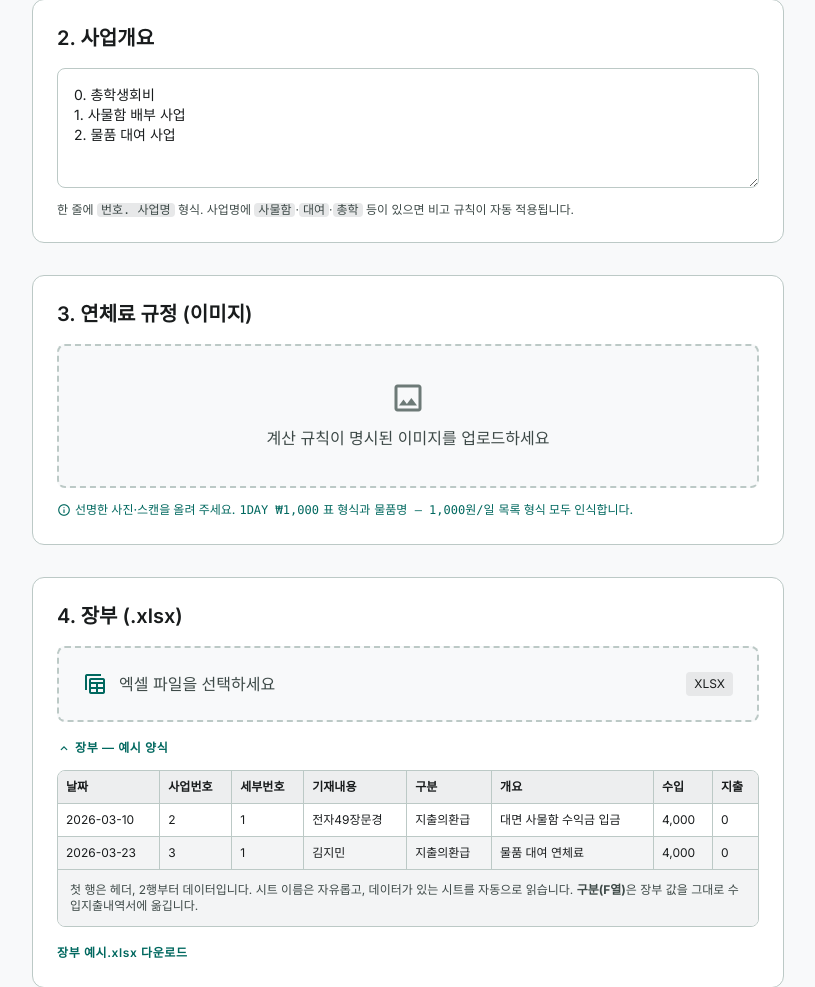
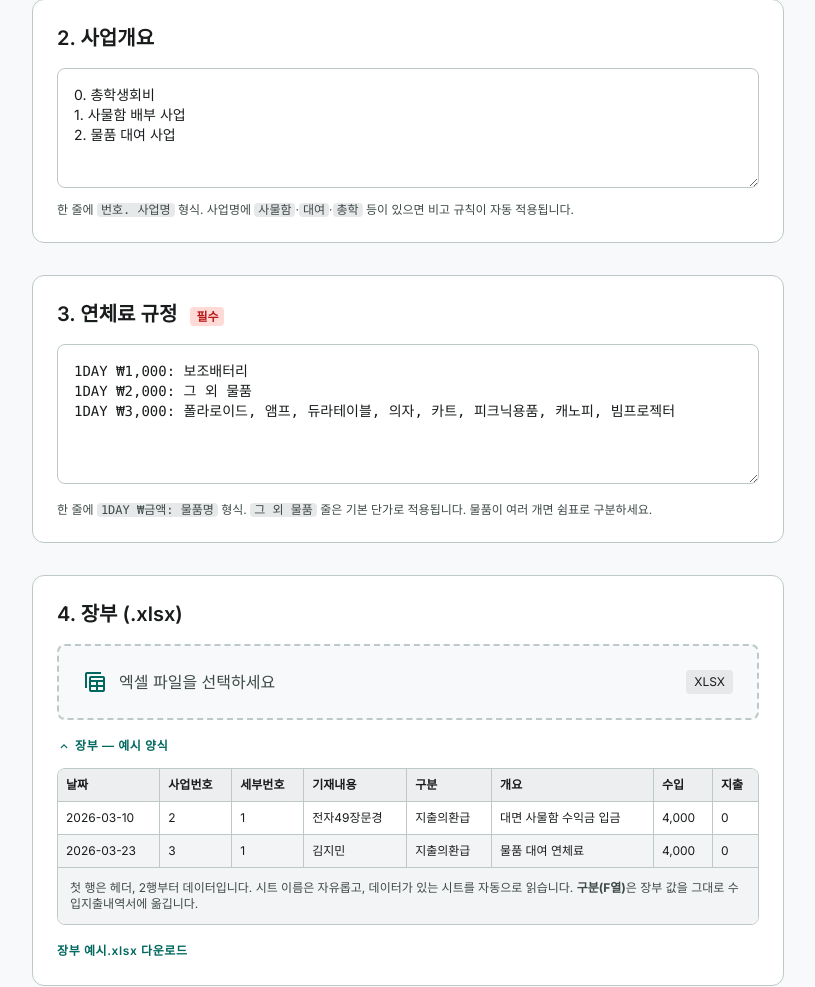
Before and after one commit to zanmang-lab/audit-income-expense, a FastAPI app: page / in a window 1280 px wide. Shown: the part 619-1606 px from the top of the page, without its empty margins (232-1047 px from the left). Run offline with FastAPI, Linux system fonts and the light colour scheme; some libraries are stand-ins or nearby versions.

Commit message:
Accept overdue rules as text (1DAY format) instead of image
웹 UI 텍스트 입력, OCR 없이 파싱. Render 메모리 부담 감소.

```diff
--- a/src/parse_overdue_rules_image.py
+++ b/src/parse_overdue_rules_image.py
@@ -212,19 +212,72 @@ def _parse_table_fee_rules(lines: list[str]) -> OverdueRulesConfig | None:
     return OverdueRulesConfig(default_per_day=default_per_day, categories=categories)
 
 
+def _parse_day_fee_colon_rules(lines: list[str]) -> OverdueRulesConfig | None:
+    """
+    '1DAY ₩1,000: 보조배터리' / '1DAY ₩2,000: 그 외 물품' 형식.
+    금액과 물품명이 한 줄에 콜론으로 구분된 입력.
+    """
+    default_per_day = 2000
+    by_day: dict[int, list[str]] = {}
+    parsed_any = False
+
+    for line in lines:
+        if not line or line.startswith("※"):
+            continue
+        if "연체료 규정" in line and "물품별" in line:
+            continue
+
+        amount = _parse_fee_amount(line)
+        if not amount:
+            continue
+
+        parsed_any = True
+        rest = line
+        for sep in (":", "："):
+            if sep in line:
+                rest = line.split(sep, 1)[1].strip()
+                break
+
+        if _is_default_keyword(rest):
+            default_per_day = amount
+            continue
+
+        keywords = _split_keywords(rest)
+        if not keywords:
+            continue
+
+        bucket = by_day.setdefault(amount, [])
+        for kw in keywords:
+            if kw not in bucket:
+                bucket.append(kw)
+
+    if not parsed_any:
+        return None
+    if not by_day:
+        return OverdueRulesConfig(default_per_day=default_per_day, categories=[])
+
+    return OverdueRulesConfig(
+        default_per_day=default_per_day,
+        categories=[
+            CategoryRule(per_day=per_day, keywords=keywords)
+            for per_day, keywords in sorted(by_day.items(), key=lambda x: -x[0])
+        ],
+    )
+
+
 def parse_overdue_rules_text(text: str) -> OverdueRulesConfig:
-    """규정표 텍스트(OCR·SVG)에서 물품별 1일 단가를 추출한다."""
+    """규정표 텍스트(OCR·SVG·직접 입력)에서 물품별 1일 단가를 추출한다."""
     normalized = _normalize_ocr_text(text)
     lines = [_strip_markup(raw.strip()) for raw in normalized.splitlines() if raw.strip()]
 
-    for parser in (_parse_inline_rules, _parse_table_fee_rules):
+    for parser in (_parse_day_fee_colon_rules, _parse_inline_rules, _parse_table_fee_rules):
         result = parser(lines)
         if result is not None:
             return result
 
     raise ValueError(
         "연체료 규정 표에서 1일 단가를 찾지 못했습니다. "
-        "'1DAY ₩1,000' 형식 표 또는 '물품명 — 1,000원/일' 형식이 보이는지 확인해 주세요."
+        "'1DAY ₩1,000: 물품명' 또는 '물품명 — 1,000원/일' 형식인지 확인해 주세요."
     )
 
 
--- a/web/app.py
+++ b/web/app.py
@@ -22,7 +22,7 @@ if str(PROJECT_ROOT) not in sys.path:
 
 from src.parse_overdue_rules_image import (
     PARSER_BUILD_ID,
-    parse_overdue_rules_image,
+    parse_overdue_rules_text,
     rules_to_summary,
 )
 from src.export_hwp import hwp_conversion_available
@@ -35,8 +35,8 @@ from web.semester_inputs import (
     UploadConfig,
     build_semester_from_overview,
     default_business_overview_placeholder,
+    default_overdue_rules_placeholder,
     resolve_template,
-    validate_image,
 )
 
 TEMP_ROOT = PROJECT_ROOT / "web" / "_tmp"
@@ -113,9 +113,9 @@ def _wants_html(request: Request) -> bool:
 
 def _error_page_context(detail: str, status_code: int) -> dict:
     detail_str = str(detail)
-    show_ocr = "연체료 규정" in detail_str or "이미지" in detail_str
+    show_ocr = "연체료 규정" in detail_str
     if show_ocr:
-        title = "연체료 규정 이미지를 읽지 못했습니다"
+        title = "연체료 규정을 읽지 못했습니다"
         icon = "document_scanner"
     elif "xlsx" in detail_str.lower() or "엑셀" in detail_str:
         title = "엑셀 파일을 읽지 못했습니다"
@@ -213,6 +213,7 @@ async def index(request: Request) -> HTMLResponse:
         "index.html",
         {
             "default_overview": default_business_overview_placeholder(),
+            "default_overdue_rules": default_overdue_rules_placeholder(),
             "examples": upload_form_examples_html(),
             "hwp_supported": hwp_conversion_available(),
         },
@@ -227,7 +228,7 @@ async def generate(
     overdue: UploadFile = File(...),
     refund: UploadFile = File(...),
     template: UploadFile = File(...),
-    overdue_rules_image: UploadFile = File(...),
+    overdue_rules_text: str = Form(...),
 ) -> HTMLResponse:
     _cleanup_expired_jobs()
 
@@ -239,21 +240,14 @@ async def generate(
         raise HTTPException(400, "수입지출 양식 파일을 업로드해 주세요.")
     template_bytes = await _read_bytes(template, "수입지출양식")
 
-    if not overdue_rules_image.filename:
-        raise HTTPException(400, "연체료 규정 이미지를 업로드해 주세요.")
-    rules_image_bytes = await _read_bytes(
-        overdue_rules_image, "연체료규정이미지", max_bytes=10 * 1024 * 1024
-    )
-
-    try:
-        image_ext = validate_image(overdue_rules_image.filename, rules_image_bytes)
-    except ValueError as exc:
-        raise HTTPException(400, str(exc)) from exc
+    rules_text = overdue_rules_text.strip()
+    if not rules_text:
+        raise HTTPException(400, "연체료 규정을 입력해 주세요.")
 
     try:
         overdue_rules = run_stage(
-            "연체료 규정 이미지 인식",
-            lambda: parse_overdue_rules_image(rules_image_bytes, overdue_rules_image.filename),
+            "연체료 규정 해석",
+            lambda: parse_overdue_rules_text(rules_text),
         )
         rules_summary = rules_to_summary(overdue_rules)
     except PipelineError as exc:
@@ -300,8 +294,7 @@ async def generate(
     upload_config = UploadConfig(
         semester=semester,
         business_overview=overview_text,
-        overdue_rules_image_bytes=rules_image_bytes,
-        overdue_rules_image_name=image_ext,
+        overdue_rules_text=rules_text,
         template_hwpx_path=template_hwpx,
         overdue_rules_summary=rules_summary,
     )
--- a/web/semester_inputs.py
+++ b/web/semester_inputs.py
@@ -24,12 +24,20 @@ TEMPLATE_EXTENSIONS = {".hwp", ".hwpx"}
 _LINE_MAPPING = re.compile(r"^\s*(\d+)\s*[:\.\|]\s*(.+?)\s*$")
 
 
+def default_overdue_rules_placeholder() -> str:
+    """폼 기본값 — 연체료 규정 입력 예시."""
+    return (
+        "1DAY ₩1,000: 보조배터리\n"
+        "1DAY ₩2,000: 그 외 물품\n"
+        "1DAY ₩3,000: 폴라로이드, 앰프, 듀라테이블, 의자, 카트, 피크닉용품, 캐노피, 빔프로젝터"
+    )
+
+
 @dataclass
 class UploadConfig:
     semester: SemesterConfig
     business_overview: str
-    overdue_rules_image_bytes: bytes
-    overdue_rules_image_name: str
+    overdue_rules_text: str
     template_hwpx_path: Path
     overdue_rules_summary: str = ""
 
--- a/web/templates/index.html
+++ b/web/templates/index.html
@@ -60,13 +60,16 @@
 
       <!-- 3. 연체료 규정 -->
       <div class="bg-surface-container-lowest border border-outline-variant p-6 rounded-xl">
-        <label for="overdue_rules_image" class="text-headline-md font-headline-md text-on-surface block mb-4">
-          3. 연체료 규정 (이미지)
+        <label for="overdue_rules_text" class="text-headline-md font-headline-md text-on-surface block mb-4">
+          3. 연체료 규정
+          <span class="text-error text-xs font-label-md px-1.5 py-0.5 bg-error-container rounded ml-2">필수</span>
         </label>
-        {{ file_zone("overdue_rules_image", "overdue_rules_image", "image/*", "image", "계산 규칙이 명시된 이미지를 업로드하세요") }}
-        <p class="mt-3 text-xs text-primary font-medium flex items-center gap-1">
-          <span class="material-symbols-outlined text-sm">info</span>
-          선명한 사진·스캔을 올려 주세요. <code>1DAY ₩1,000</code> 표 형식과 <code>물품명 — 1,000원/일</code> 목록 형식 모두 인식합니다.
+        <textarea id="overdue_rules_text" name="overdue_rules_text" required
+          class="w-full min-h-[140px] p-4 border border-outline-variant rounded-lg focus:border-primary focus:ring-1 focus:ring-primary-container outline-none text-body-md font-mono text-sm transition-all">{{ default_overdue_rules }}</textarea>
+        <p class="mt-3 text-xs text-on-surface-variant">
+          한 줄에 <code class="bg-surface-container-high px-1 rounded">1DAY ₩금액: 물품명</code> 형식.
+          <code class="bg-surface-container-high px-1 rounded">그 외 물품</code> 줄은 기본 단가로 적용됩니다.
+          물품이 여러 개면 쉼표로 구분하세요.
         </p>
       </div>
 
--- a/web/templates/result.html
+++ b/web/templates/result.html
@@ -157,7 +157,7 @@
                 <li>검수목록.txt</li>
                 <li>연체료규정_추출.json</li>
                 <li>사업개요.txt</li>
-                <li>업로드한 연체료 규정 이미지</li>
+                <li>연체료규정.txt</li>
               </ul>
             </div>
           </div>
```
Also changed, not shown: web/runner.py (+4 -5 lines), README.md.
